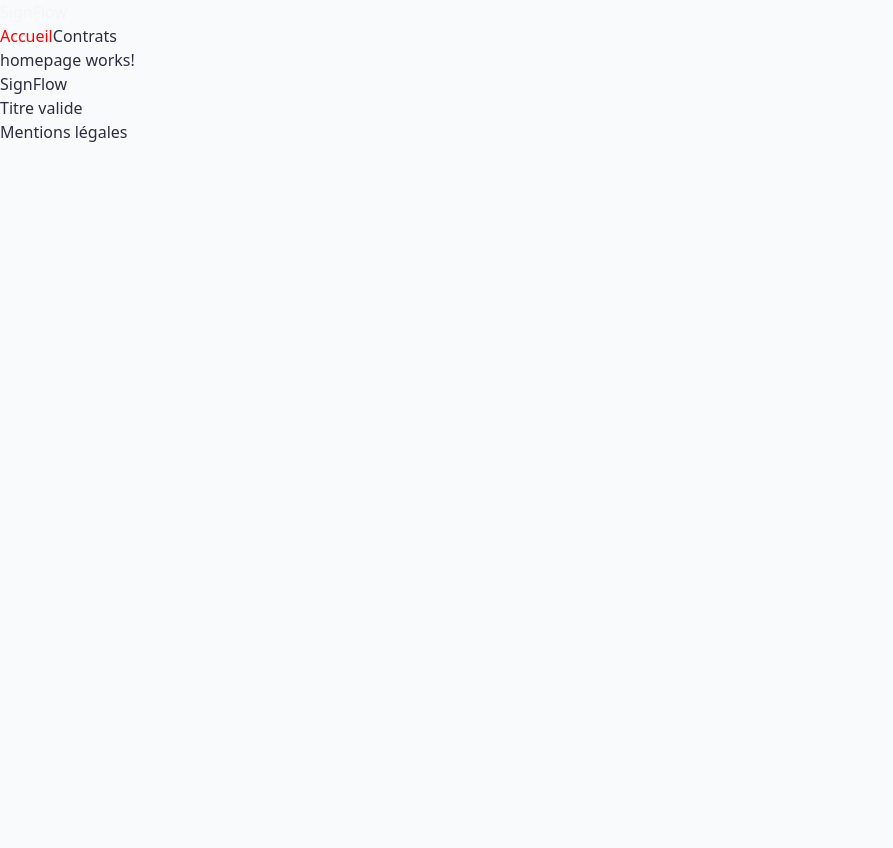
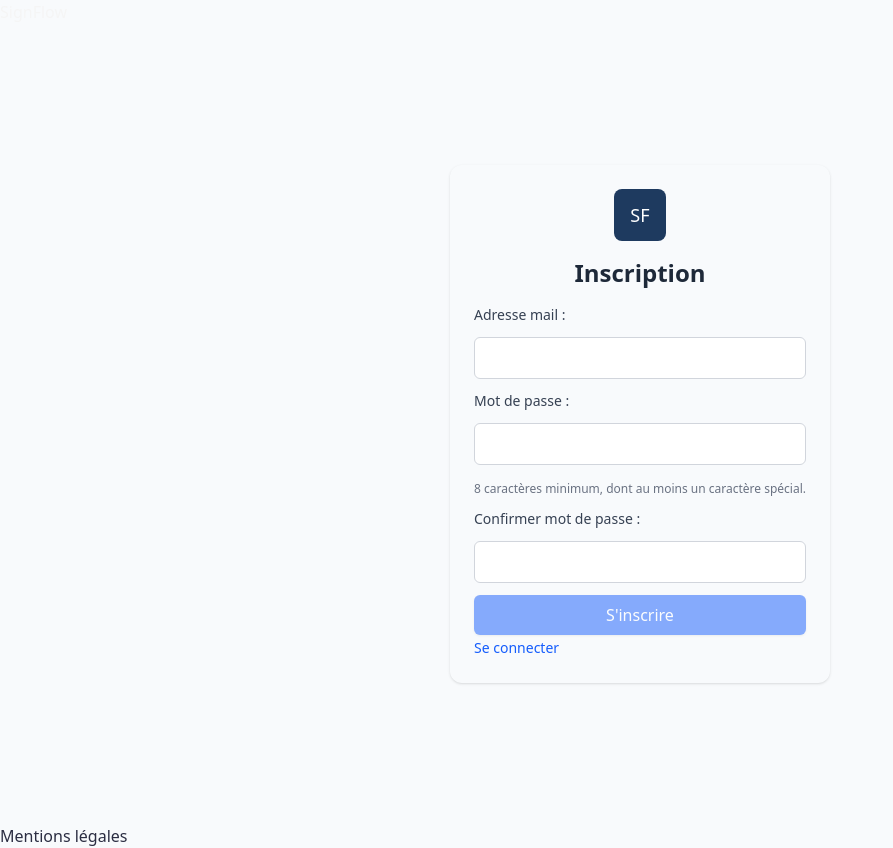
Before and after one commit to David-RC-code/signflow, an Angular app: page /register in a window 1280 px wide. Before the commit this address led to /home. Shown: the whole page, without its empty margins (0-893 px from the left). Before the commit the page ends 800 px from the top, so only its background shows below. Built offline with nearby package versions, Linux system fonts and the light colour scheme.

Commit message:
feat(register): add register component and page

```diff
--- a/src/app/app.routes.ts
+++ b/src/app/app.routes.ts
@@ -2,6 +2,7 @@ import { Routes } from '@angular/router';
 import { Homepage } from './components/homepage/homepage';
 import { Contracts } from './components/contracts/contracts';
 import { Login } from './components/login/login';
+import { Register } from './components/register/register';
 
 export const routes: Routes = [
     {
@@ -12,6 +13,10 @@ export const routes: Routes = [
     {
         path: 'login',
         component: Login
+    },
+    {
+        path: 'register',
+        component: Register
     },
     {
         path: 'home',
--- a/src/app/app.ts
+++ b/src/app/app.ts
@@ -19,8 +19,8 @@ export class App {
 
   protected isDisplay = toSignal(this.router.events.pipe(
     filter(event => event instanceof NavigationEnd),
-    map(() => this.router.url !== '/login')
-  ),{initialValue: this.router.url !== '/login'});
+    map(() => !['/login', '/register'].includes(this.router.url)),
+  ),{initialValue: !['/login', '/register'].includes(this.router.url)});
 
 
 }
--- a/src/app/components/login/login.ts
+++ b/src/app/components/login/login.ts
@@ -20,6 +20,7 @@ export class Login {
   })
 
   protected validForm = () => {
+    /* Cette fonction gérera l'appel au service d'authentification et la gestion des erreurs. */
     if (this.loginForm.invalid) {
       console.log('...Le formulaire est invalide...')
       return
--- /dev/null
+++ b/src/app/components/register/register.html
@@ -0,0 +1,26 @@
+<div class="flex min-h-screen items-center justify-center p-">
+    <app-card title="{{title()}}" footerRoute="{{footerRoute()}}" footerText="{{footerText()}}">
+        <form class="form flex w-full flex-col gap-3" [formGroup]="registerForm" (ngSubmit)="validForm()">
+            <label class="label" for="mail">Adresse mail : </label>
+            <input class="input" id="mail" type="email" formControlName="mail" />
+            <label class="label" for="password">Mot de passe : </label>
+            <input class="input" id="password" type="password" formControlName="password" />
+            <p class="mt-1 text-xs"
+                [ngClass]="{
+                        'text-red-500': ((registerForm.controls.password.hasError('minlength') || registerForm.controls.password.hasError('pattern') ) && registerForm.controls.password.touched),
+                        'text-green-500': (!registerForm.controls.password.invalid && registerForm.controls.password.touched),
+                        'text-gray-500': !registerForm.controls.password.touched}">8 caractères minimum, dont au moins un caractère spécial.</p>
+            <label class="label" for="password">Confirmer mot de passe : </label>
+            <input class="input" id="confirmPassword" type="password" formControlName="confirmPassword" />
+            <button class="btn-primary" type="submit" [disabled]="registerForm.invalid">S'inscrire</button>
+        </form>
+        @if (registerForm.controls.mail.invalid && registerForm.controls.mail.touched) {
+            <p class="warning">L'adresse e-mail est invalide</p>
+        }
+
+        @if (registerForm.controls.confirmPassword.touched && registerForm.hasError('passwordMisMatch')) {
+            <p class="warning">Les mots de passe ne correspondent pas.</p>
+        }
+    </app-card>
+
+</div>
--- /dev/null
+++ b/src/app/components/register/register.ts
@@ -0,0 +1,42 @@
+import { Component, signal } from '@angular/core';
+import { Card } from '../../shared/card/card';
+import { FormControl, FormGroup, ReactiveFormsModule, Validators, AbstractControl } from '@angular/forms';
+import { NgClass } from '@angular/common';
+
+@Component({
+  imports: [ReactiveFormsModule, Card, NgClass],
+  selector: 'app-register',
+  styleUrl: './register.css',
+  templateUrl: './register.html',
+})
+export class Register {
+
+  protected title = signal('Inscription');
+  protected footerText = signal('Se connecter');
+  protected footerRoute = signal('/login')
+
+  private passwordMatchValidator = (control: AbstractControl) => {
+
+    const password = control.get('password')?.value;
+    const confirmPassword = control.get('confirmPassword')?.value;
+    return password === confirmPassword ? null : { passwordMisMatch: true }
+  }
+
+  protected registerForm = new FormGroup({
+    mail: new FormControl('', [Validators.required, Validators.email]),
+    password: new FormControl('', [Validators.required, Validators.minLength(8), Validators.pattern(/[!@#$%^&*(),.?":{}|<>_\-+=\\[\]\/;'`~]/)]),
+    confirmPassword: new FormControl('', [Validators.required]),
+  }, {
+    validators: this.passwordMatchValidator
+  }
+)
+
+  protected validForm = () => {
+    /* Cette fonction gérera l'appel au service d'authentification et la gestion des erreurs. */
+    if (this.registerForm.invalid) {
+      console.log('...Le formulaire est invalide...')
+      return
+    }
+  }
+
+}
```
Also changed, not shown: screenshots/register.png (added), src/app/components/register/register.css (added), 1 other file (tests, documents, lock files or other folders).
